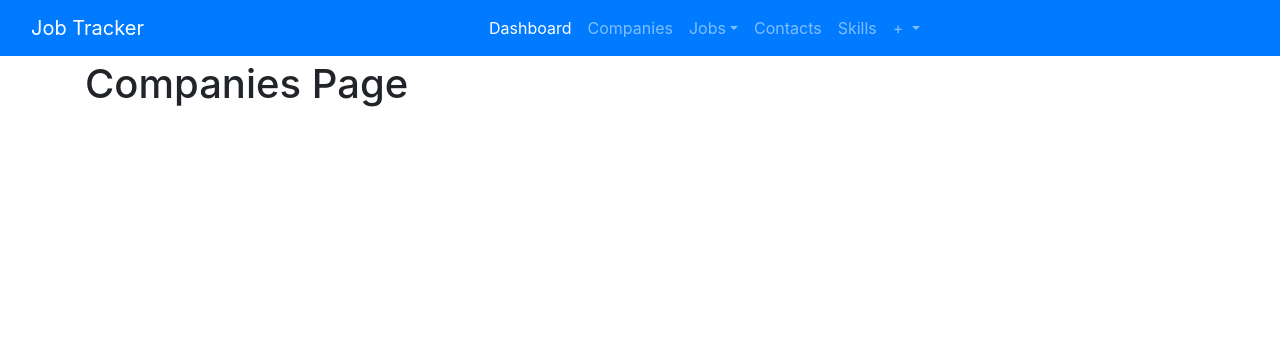
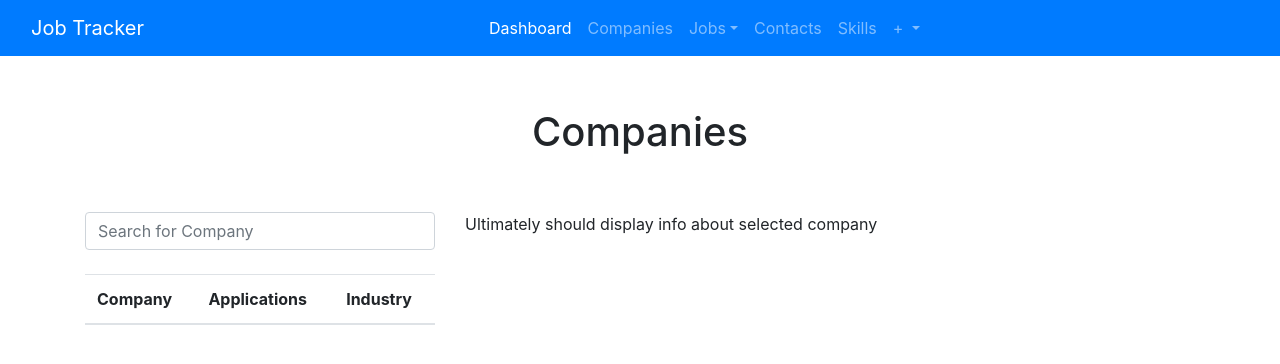
Before and after one commit to jaywangjhw/jobtracker, a Django app: page /companies/ in a window 1280 px wide. Shown: the top 364 px of the page. Run offline with Django 3.2, Linux system fonts and the light colour scheme; data that the repository does not hold is empty.

Commit message:
Adding styling to /companies, and switched the company views to class based views

```diff
--- a/jobs/forms.py
+++ b/jobs/forms.py
@@ -19,9 +19,3 @@ class AccountForm(ModelForm):
 	class Meta:
 		model = Account
 		fields = '__all__'
-
-class NewCompanyForm(ModelForm):
-
-	class Meta:
-		model = Company
-		fields = '__all__'
--- a/jobs/models.py
+++ b/jobs/models.py
@@ -1,4 +1,5 @@
 from django.db import models
+from django.urls import reverse
 
 
 class Company(models.Model):
@@ -21,6 +22,9 @@ class Company(models.Model):
 	def __str__(self):
 		"""String for representing the Company as the Company name"""
 		return self.name
+
+	def get_absolute_url(self):
+		return reverse('jobs-company-detail', kwargs={'pk': self.pk})
 
 
 
--- a/jobs/templates/jobs/base.html
+++ b/jobs/templates/jobs/base.html
@@ -7,6 +7,7 @@
     <!-- Bootstrap CSS -->
     <link rel="stylesheet" href="https://cdn.jsdelivr.net/npm/bootstrap@4.5.3/dist/css/bootstrap.min.css" integrity="sha384-TX8t27EcRE3e/ihU7zmQxVncDAy5uIKz4rEkgIXeMed4M0jlfIDPvg6uqKI2xXr2" crossorigin="anonymous">
     <link rel="stylesheet" type="text/css" href="../../static/jobs/style.css">
+    <script src="https://ajax.googleapis.com/ajax/libs/jquery/3.6.0/jquery.min.js"></script>
 	{% if title %}
 		<title>Job Tracker - {{ title.title }}</title>
 	{% else %}
@@ -57,7 +58,7 @@
 	</nav>
 
 	<div class="container">
-		{% block content %}{% endblock %}
+	{% block content %}{% endblock %}
 	</div>
 
 	<!-- Needed for Bootstrap - Separate Popper and Bootstrap JS -->
--- a/jobs/templates/jobs/companies.html
+++ b/jobs/templates/jobs/companies.html
@@ -1,10 +1,55 @@
 {% extends "jobs/base.html" %}
 
 {% block content %}
-	<h1>Companies Page</h1>
-	{% for company in companies %}
-		<h3>{{ company.name }}</h3>
-		<p>Careers website: {{ company.careers_url }}</p>
-		<p>Industry: {{ company.industry }}</p>
-	{% endfor %}
+	<script type='text/javascript'>
+		// Search for company in the list of all companies
+		$(document).ready(function(){
+		  $("#companySearch").keyup(function() {
+		  	// make the searc case insensitive
+		    var searchStr = $(this).val().toLowerCase();
+		    // hide any rows in the company table that do not match this search
+		    $("#companyTable tr").filter(function() {
+		      $(this).toggle($(this).text().toLowerCase().indexOf(searchStr) > -1)
+		    });
+		  });
+		});
+
+		// Allows each row in the company list to become clickable
+		$(document).ready(function($) {
+		    $(".make-row-clickable").click(function() {
+		        window.location = $(this).data("link");
+		    });
+		});
+	</script>
+
+	<div class="container p-5">
+		<h1 class="text-center">Companies</h1>
+	</div>
+	<div class="row">
+		<div class="col-4">
+			<input class="form-control" id="companySearch" type="text" placeholder="Search for Company">
+  			<br>
+			<table class="table table-hover">
+				<thead>
+					<tr>
+						<th scope="col">Company</th>
+						<th scope="col">Applications</th>
+						<th scope="col">Industry</th>
+					</tr>
+				</thead>
+				<tbody id="companyTable">
+					{% for company in companies %}
+					<tr class="make-row-clickable" data-link="{% url 'jobs-company-detail' company.id %}">
+						<th scope="row">{{ company.name }}</th>
+						<td>#</td>
+						<td>{{ company.industry }}</td>
+					</tr>
+					{% endfor %}
+				</tbody>
+			</table>
+		</div>
+		<div class="col-7 md">
+			<p>Ultimately should display info about selected company</p>
+		</div>
+	</div>
 {% endblock content %}
--- a/jobs/urls.py
+++ b/jobs/urls.py
@@ -1,11 +1,13 @@
 from django.urls import path
+from .views import CompanyListView, CompanyCreateView, CompanyDetailView
 from . import views
 
 
 urlpatterns = [
     path('', views.home, name='jobs-home'),
-    path('companies/', views.companies, name='jobs-companies'),
-    path('companies/new', views.add_company, name='jobs-new-company'),
+    path('companies/', CompanyListView.as_view(), name='jobs-companies'),
+    path('companies/<int:pk>', CompanyDetailView.as_view(), name='jobs-company-detail'),
+    path('companies/new', CompanyCreateView.as_view(), name='jobs-new-company'),
     path('positions/', views.list_positions, name='jobs-positions'),
     path('positions/new', views.add_position, name='jobs-new-position'),
     path('account/', views.account, name='jobs-account'),
--- a/jobs/views.py
+++ b/jobs/views.py
@@ -1,7 +1,8 @@
 from django.shortcuts import render
 from django.http import HttpResponse, HttpResponseRedirect
+from django.views.generic import ListView, CreateView, DetailView
 from .models import Position, Company, Account
-from .forms import PositionForm, NewCompanyForm
+from .forms import PositionForm
 import json
 
 
@@ -9,29 +10,22 @@ def home(request):
     return render(request, 'jobs/home.html')
 
 
-def companies(request):
-    all_companies = Company.objects.all()
-
-    context = {
-        'title': 'Companies',
-        'companies': all_companies
-    }
-    return render(request, 'jobs/companies.html', context)
+class CompanyListView(ListView):
+    model = Company
+    template_name = 'jobs/companies.html'
+    context_object_name = 'companies'
 
 
-def add_company(request):
-	if request.method == 'POST':
-		form = NewCompanyForm(request.POST)
-		if form.is_valid():
-			form.save()
-			return HttpResponseRedirect('/companies')
-	else:
-		form = NewCompanyForm()
+class CompanyCreateView(CreateView):
+    model = Company
+    context_object_name = 'company'
+    fields = '__all__'
+    success = '/companies'
 
-	context = {
-		'form': form,
-	}
-	return render(request, 'jobs/add_company.html', context)
+
+class CompanyDetailView(DetailView):
+    model = Company
+    context_object_name = 'company'
 
 
 def add_position(request):
```
Also changed, not shown: jobs/templates/jobs/company_detail.html (added, +7 -0 lines), jobs/templates/jobs/company_form.html (added, +13 -0 lines), jobs/static/jobs/style.css (line endings or trailing spaces).
